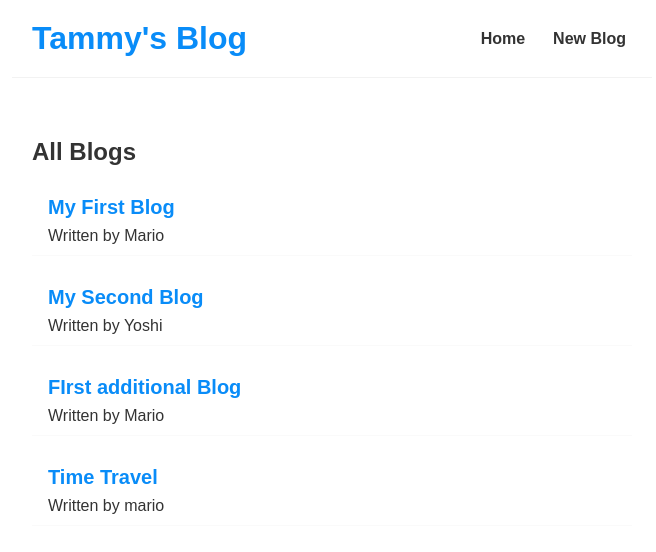
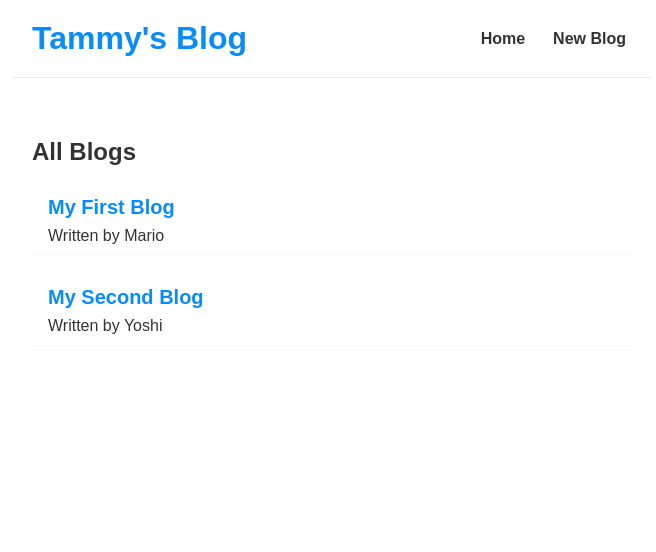
Before and after one commit to tamfolio/React-Blog, a React (Create React App) app: page / in a window 1280 px wide. Shown: the top 552 px of the page, without its empty margins (308-964 px from the left). Built offline with nearby package versions, Linux system fonts and the light colour scheme; data requests are answered from the project's data file.

Commit message:
Deleting Blog Post

```diff
--- a/data/db.json
+++ b/data/db.json
@@ -11,18 +11,6 @@
       "body": "Add some text again",
       "author": "Yoshi",
       "id": 2
-    },
-    {
-      "title": "FIrst additional Blog",
-      "body": "this is the blog of the year",
-      "author": "Mario",
-      "id": 3
-    },
-    {
-      "title": "Time Travel",
-      "body": "DOing big things daily in React fam",
-      "author": "mario",
-      "id": 4
     }
   ]
 }
--- a/src/BlogDetails.jsx
+++ b/src/BlogDetails.jsx
@@ -1,11 +1,20 @@
 import React from 'react'
-import { useParams } from 'react-router-dom'
+import { useParams, useHistory } from 'react-router-dom'
 import useFetch from  './useFetch'
 
 function BlogDetails() {
 
     const { id } = useParams();
     const { data: blog, error, isLoading } = useFetch('http://localhost:8000/blogs/' + id)
+    const history = useHistory();
+    const handleClick = () => {
+        fetch('http://localhost:8000/blogs/' + blog.id, {
+            method: 'DELETE',
+        }).then(() => {
+            history.push('/')
+        })
+
+    }
     return (
         <div className='blog-details'>
             {isLoading && <div>Loading...</div>}
@@ -15,6 +24,7 @@
                     <h2>{blog.title}</h2>
                     <p>Written by {blog.author}</p>
                     <div>{blog.body}</div>
+                    <button onClick={handleClick}>Delete</button>
                 </article>
             )}
         </div>
```
